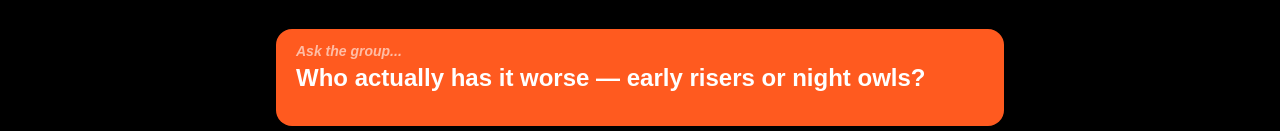
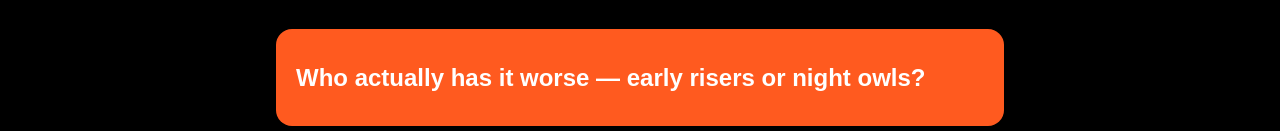
Before and after one commit to nakatoworldwide/spill-the-heat-V1, a Next.js app: page /play/debate in a window 1280 px wide. Shown: the part 300-431 px from the top of the page. Built offline with nearby package versions, Linux system fonts and the light colour scheme.

Commit message:
3 round ask group

```diff
--- a/src/components/GameClient.tsx
+++ b/src/components/GameClient.tsx
@@ -145,7 +145,7 @@ export default function GameClient({ category, prompts }: GameClientProps) {
 
 </div>
 
-        <PromptCard text={currentPrompt.mainPrompt} isFirst={currentPromptIndex === 0} />
+        <PromptCard text={currentPrompt.mainPrompt} isFirst={currentPromptIndex === 3} />
 
         <div className="flex flex-col gap-3">
           {currentPrompt.reveals.map((reveal, index) => (
```
